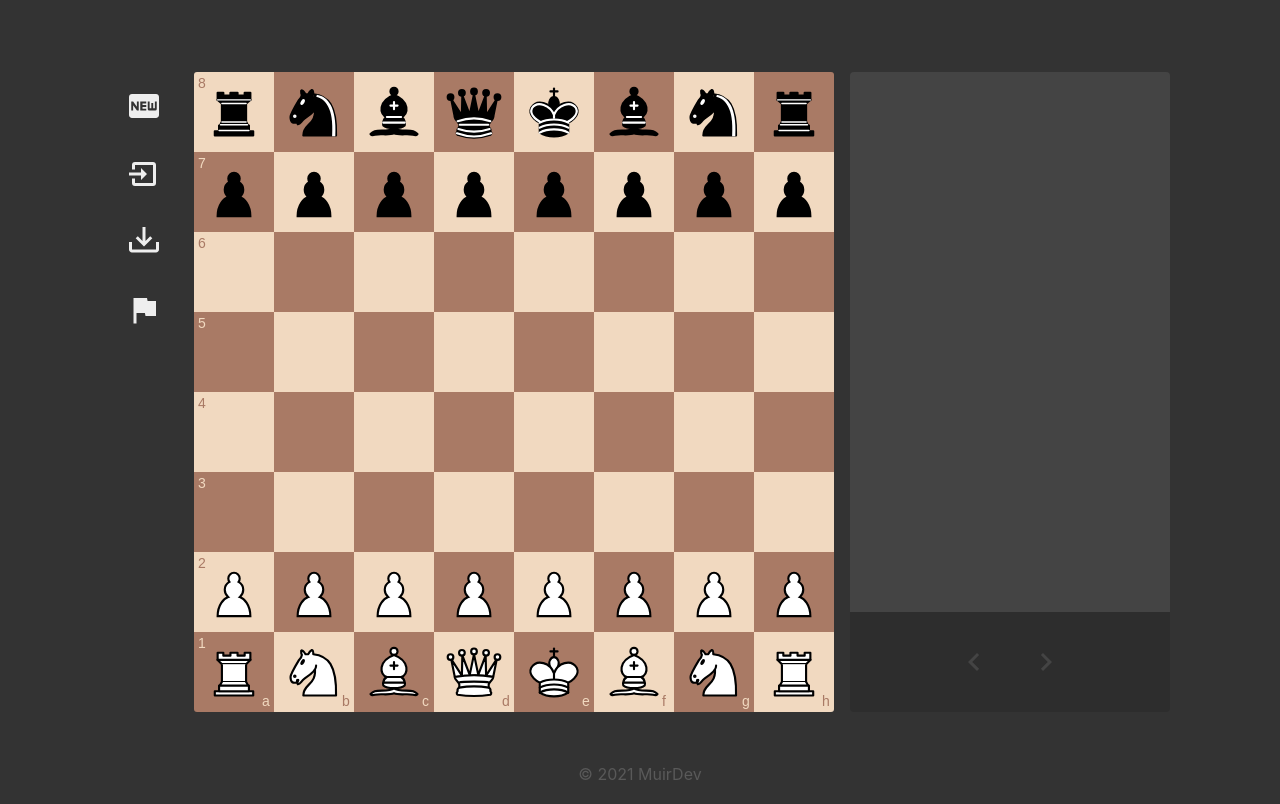
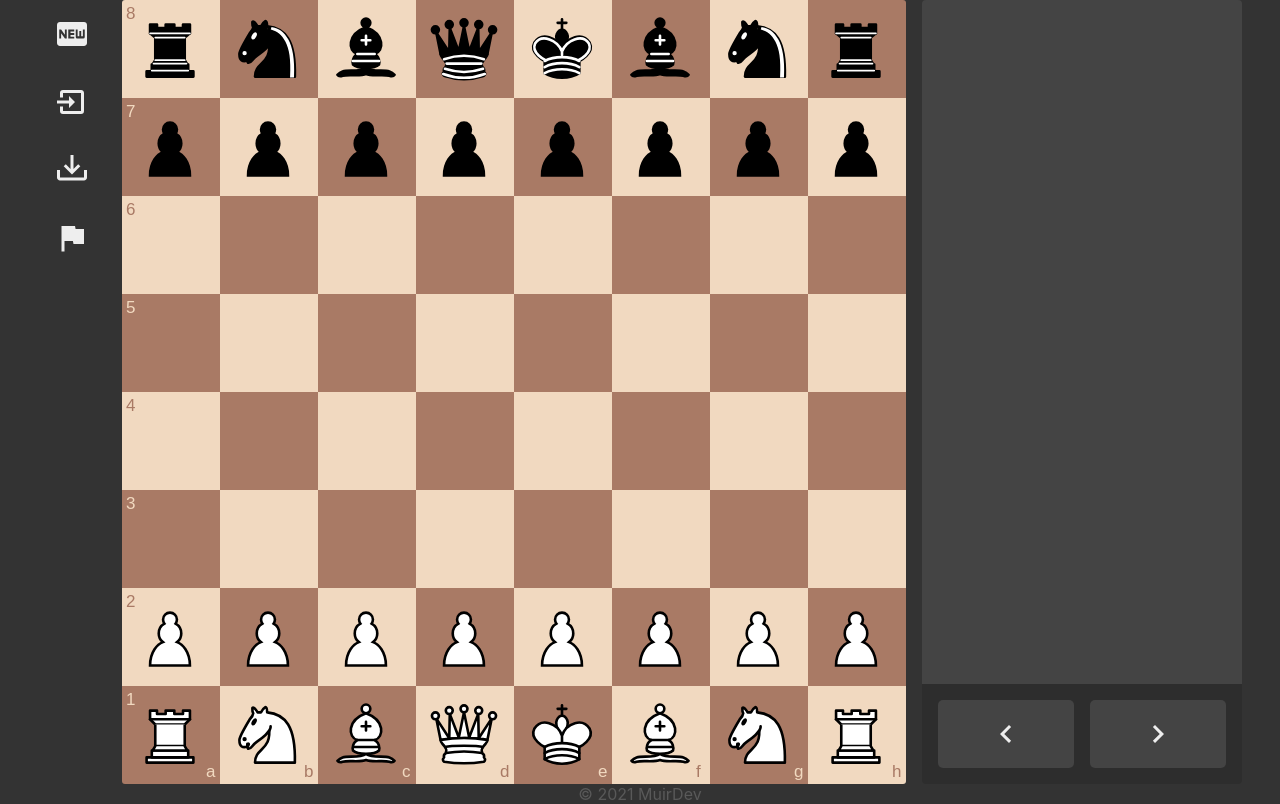
Before and after one commit to ErikMuir/chess-engine, a React app: page / in a window 1280 px wide. Built offline with nearby package versions, Linux system fonts and the light colour scheme.

Commit message:
add move confirmation

```diff
--- a/src/components/App.js
+++ b/src/components/App.js
@@ -20,11 +20,16 @@ class App extends React.Component {
     this.state = {
       game: new Game(),
       showGameOverModal: false,
+      forceBoardRefresh: 0,
     };
     this.newGame = this.newGame.bind(this);
     this.importGame = this.importGame.bind(this);
     this.exportGame = this.exportGame.bind(this);
     this.resign = this.resign.bind(this);
+    this.moveBackward = this.moveBackward.bind(this);
+    this.moveForward = this.moveForward.bind(this);
+    this.confirmMove = this.confirmMove.bind(this);
+    this.cancelMove = this.cancelMove.bind(this);
     this.updateApp = this.updateApp.bind(this);
     this.closeGameOverModal = this.closeGameOverModal.bind(this);
   }
@@ -62,6 +67,37 @@ class App extends React.Component {
     }
   };
 
+  moveBackward = () => {
+    logger.trace('moveBackward');
+    const { game } = this.state;
+    game.moveBackward();
+    this.updateApp(game);
+  };
+
+  moveForward = () => {
+    logger.trace('moveForward');
+    const { game } = this.state;
+    game.moveForward();
+    this.updateApp(game);
+  };
+
+  confirmMove = () => {
+    logger.trace('confirmMove');
+    const { game } = this.state;
+    game.confirmMove();
+    this.updateApp(game);
+  };
+
+  cancelMove = () => {
+    logger.trace('cancelMove');
+    const { game } = this.state;
+    game.cancelMove();
+    this.updateApp(game);
+    const { forceBoardRefresh } = this.state;
+    const newForceBoardRefresh = forceBoardRefresh + 1;
+    this.setState({ forceBoardRefresh: newForceBoardRefresh });
+  };
+
   updateApp = (game) => {
     logger.trace('updateApp');
     this.setState({ game, showGameOverModal: game.isGameOver });
@@ -80,7 +116,7 @@ class App extends React.Component {
 
   render() {
     logger.trace('render');
-    const { game } = this.state;
+    const { game, forceBoardRefresh } = this.state;
     return (
       <div className="app-container">
         <header className="app-header" />
@@ -91,8 +127,18 @@ class App extends React.Component {
             exportGame={this.exportGame}
             resign={this.resign}
           />
-          <Board game={game} updateApp={this.updateApp} />
-          <GameDetails game={game} updateApp={this.updateApp} />
+          <Board
+            game={game}
+            forceBoardRefresh={forceBoardRefresh}
+            updateApp={this.updateApp}
+          />
+          <GameDetails
+            game={game}
+            moveBackward={this.moveBackward}
+            moveForward={this.moveForward}
+            confirmMove={this.confirmMove}
+            cancelMove={this.cancelMove}
+          />
         </main>
         <footer className="app-footer">
           <span>{`© ${new Date().getFullYear()} MuirDev`}</span>
--- a/src/components/Board.js
+++ b/src/components/Board.js
@@ -39,12 +39,19 @@ class Board extends React.Component {
 
   componentDidUpdate(prevProps, prevState) {
     const { game } = this.state;
-    if (game !== prevState.game) {
-      // needed for new game or load game
+    const { forceBoardRefresh } = this.props;
+    const isNewGame = game !== prevState.game;
+    const isForceRefresh = forceBoardRefresh !== prevProps.forceBoardRefresh;
+    if (isNewGame || isForceRefresh) {
+      logger.trace('componentDidUpdate');
       this.clearActiveSquare();
       this.clearPossibleSquares();
       this.clearPreviousSquares();
       this.syncSquares();
+    }
+    if (isForceRefresh) {
+      const previousMove = game.moveHistory[game.moveHistory.length - 1];
+      this.setPreviousSquares(previousMove);
     }
   }
 
@@ -114,11 +121,15 @@ class Board extends React.Component {
     const move = this.getLegalMove(square);
     if (!move) return;
 
+    this.doTempMove(move);
+
+    const { updateApp } = this.props;
+    const { game } = this.state;
+    updateApp(game);
+
     if (move.isPawnPromotion) {
-      this.doTempMove(move);
+      game.tempMove = null;
       this.doPawnPromotion(move);
-    } else {
-      this.doMove(move);
     }
   };
 
@@ -171,10 +182,15 @@ class Board extends React.Component {
 
   doTempMove = (move) => {
     logger.trace('doTempMove');
-    const { game } = this.state;
-    game.squares[move.fromIndex] = null;
-    game.squares[move.toIndex] = move.piece;
-    this.syncSquares();
+    const { game, squares } = this.state;
+    const newSquares = [...squares];
+    newSquares[move.fromIndex].piece = null;
+    newSquares[move.toIndex].piece = Piece.fromPieceValue(move.piece);
+    this.setState({ squares: newSquares });
+    game.tempMove = move;
+    this.clearPossibleSquares();
+    this.clearActiveSquare();
+    this.setPreviousSquares(move);
   };
 
   doPawnPromotion = (move) => {
--- a/src/components/GameDetails.js
+++ b/src/components/GameDetails.js
@@ -1,18 +1,30 @@
 import React from 'react';
 import { boardSize } from '../game/utils';
 import MoveList from './MoveList';
-import MoveControls from './MoveControls';
+import MoveConfirmation from './MoveConfirmation';
+import MoveNavigation from './MoveNavigation';
 import Logger from '../Logger';
 
 const logger = new Logger('GameDetails');
 
-const GameDetails = ({ game, updateApp }) => {
+const GameDetails = ({
+  game,
+  moveBackward,
+  moveForward,
+  confirmMove,
+  cancelMove,
+}) => {
   logger.trace('render');
+
+  const { tempMove } = game;
+  const controls = tempMove
+    ? <MoveConfirmation confirmMove={confirmMove} cancelMove={cancelMove} />
+    : <MoveNavigation game={game} moveBackward={moveBackward} moveForward={moveForward} />;
 
   return (
     <div className="aside game-details" style={{ height: boardSize }}>
       <MoveList game={game} />
-      <MoveControls game={game} updateApp={updateApp} />
+      <div className="move-controls">{controls}</div>
     </div>
   );
 };
--- /dev/null
+++ b/src/components/MoveConfirmation.js
@@ -0,0 +1,40 @@
+import React from 'react';
+import Icon from '@mdi/react';
+import { mdiCheck, mdiClose } from '@mdi/js';
+import Logger from '../Logger';
+
+const logger = new Logger('MoveConfirmation');
+
+const MoveConfirmation = ({ confirmMove, cancelMove }) => {
+  logger.trace('render');
+
+  const handleConfirm = (e) => {
+    logger.trace('handleConfirm');
+    confirmMove();
+    e.currentTarget.blur();
+  };
+
+  const handleCancel = (e) => {
+    logger.trace('handleCancel');
+    cancelMove();
+    e.currentTarget.blur();
+  };
+
+  const iconColor = '#eeeeee';
+  return (
+    <>
+      <div>
+        <button type="button" onClick={handleConfirm} title="Confirm move" className="confirm-move">
+          <Icon path={mdiCheck} size={1.5} color={iconColor} />
+        </button>
+      </div>
+      <div>
+        <button type="button" onClick={handleCancel} title="Cancel move">
+          <Icon path={mdiClose} size={1.5} color={iconColor} />
+        </button>
+      </div>
+    </>
+  );
+};
+
+export default MoveConfirmation;
--- a/src/components/MoveControls.js
+++ b/src/components/MoveNavigation.js
@@ -3,47 +3,42 @@ import Icon from '@mdi/react';
 import { mdiChevronLeft, mdiChevronRight } from '@mdi/js';
 import Logger from '../Logger';
 
-const logger = new Logger('MoveControls');
+const logger = new Logger('MoveNavigation');
 
-const MoveControls = ({ game, updateApp }) => {
+const MoveNavigation = ({ game, moveBackward, moveForward }) => {
   logger.trace('render');
 
-  const handleBack = (e) => {
-    logger.trace('handleBack');
-    const { moveBack } = game;
-    moveBack();
+  const handleBackward = (e) => {
+    logger.trace('handleBackward');
+    moveBackward();
     e.currentTarget.blur();
-    updateApp(game);
   };
 
   const handleForward = (e) => {
     logger.trace('handleForward');
-    const { moveForward } = game;
     moveForward();
     e.currentTarget.blur();
-    updateApp(game);
   };
 
   const { pgn, activePlayer, currentMove } = game;
   const { moveNumber, pieceColor } = currentMove;
   const backDisabled = moveNumber === 0;
   const forwardDisabled = moveNumber === pgn.length && pieceColor !== activePlayer;
-  const backColor = backDisabled ? '#444444' : '#eeeeee';
-  const forwardColor = forwardDisabled ? '#444444' : '#eeeeee';
+  const iconColor = '#eeeeee';
   return (
-    <div className="move-controls">
+    <>
       <div>
-        <button type="button" onClick={handleBack} title="Go back" disabled={backDisabled}>
-          <Icon path={mdiChevronLeft} size={1.5} color={backColor} />
+        <button type="button" onClick={handleBackward} title="Go back" disabled={backDisabled}>
+          <Icon path={mdiChevronLeft} size={1.5} color={iconColor} />
         </button>
       </div>
       <div>
         <button type="button" onClick={handleForward} title="Go forward" disabled={forwardDisabled}>
-          <Icon path={mdiChevronRight} size={1.5} color={forwardColor} />
+          <Icon path={mdiChevronRight} size={1.5} color={iconColor} />
         </button>
       </div>
-    </div>
+    </>
   );
 };
 
-export default MoveControls;
+export default MoveNavigation;
--- a/src/game/Game.js
+++ b/src/game/Game.js
@@ -34,6 +34,7 @@ export default class Game {
     this.pgn = pgn;
     this.preventRecursion = preventRecursion;
     this.isResignation = false;
+    this.tempMove = null;
 
     FEN.load(fen, this);
     this.init();
@@ -271,8 +272,8 @@ export default class Game {
     return this.pseudoLegalMoves.some((move) => move.capturePiece === king);
   };
 
-  moveBack = () => {
-    this.trace('moveBack');
+  moveBackward = () => {
+    this.trace('moveBackward');
     const { moveNumber, pieceColor } = this.currentMove;
     const newMoveNumber = pieceColor === PieceColor.white ? moveNumber - 1 : moveNumber;
     const newPieceColor = PieceColor.opposite(pieceColor);
@@ -290,4 +291,19 @@ export default class Game {
     if (newMoveNumber > this.pgn.length) return;
     this.currentMove = new CurrentMove(newMoveNumber, newPieceColor);
   };
+
+  confirmMove = () => {
+    this.trace('confirmMove');
+    const move = { ...this.tempMove };
+    if (move) {
+      this.tempMove = null;
+      this.doMove(move);
+      this.postMoveActions(move);
+    }
+  };
+
+  cancelMove = () => {
+    this.trace('cancelMove');
+    this.tempMove = null;
+  };
 }
--- a/src/game/Piece.js
+++ b/src/game/Piece.js
@@ -9,7 +9,7 @@ class Piece {
     this.value = color | type;
   }
 
-  getImage = async () => getPieceImage(this)
+  getImage = async () => getPieceImage(this);
 
   static fromPieceValue = (val) => {
     if (!val) return null;
--- a/src/game/utils.js
+++ b/src/game/utils.js
@@ -1,4 +1,4 @@
-const squareSize = 80;
+const squareSize = 98;
 const boardSize = squareSize * 8;
 const lightColor = '#f1d9c0';
 const darkColor = '#a97a65';
--- a/src/styles/app.css
+++ b/src/styles/app.css
@@ -122,26 +122,34 @@ body {
 
 .move-controls {
   display: flex;
-  justify-content: center;
   background-color: #2d2d2d;
   border-radius: 0 0 4px 4px;
+  padding: 1rem 0.5rem;
+}
+
+.move-controls div {
+  flex-grow: 1;
+  margin: 0 0.5rem;
 }
 
 .move-controls button {
   background-color: #444444;
   border: none;
   border-radius: 5px;
-  font-size: 125%;
-  padding: 1rem 1rem;
-  margin: 1rem 0.15rem;
+  padding: 1rem;
+  width: 100%;
 }
 
 .move-controls button:hover, .move-controls button:focus {
   background-color: rgb(89, 89, 89);
 }
 
-.move-controls button:disabled {
-  background-color: transparent;
+.move-controls button.confirm-move {
+  background-color: #119933;
+}
+
+.move-controls button.confirm-move:hover, .move-controls button.confirm-move:focus {
+  background-color: #11aa33;
 }
 
 .move-controls button svg {
```
Also changed, not shown: 1 other file (tests, documents, lock files or other folders).
